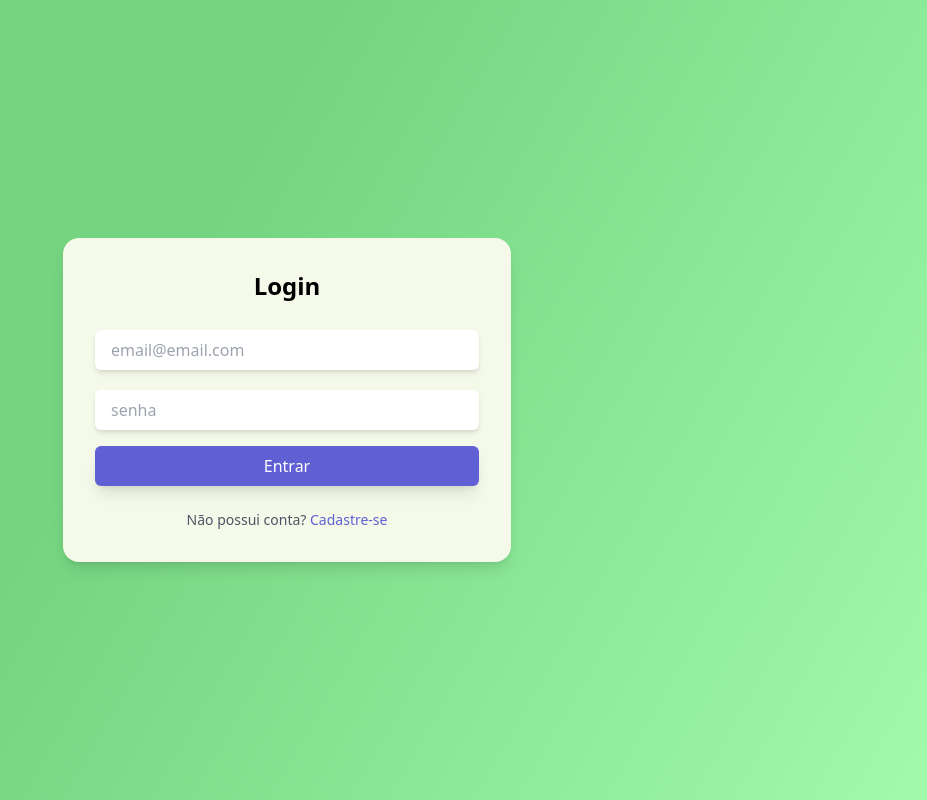
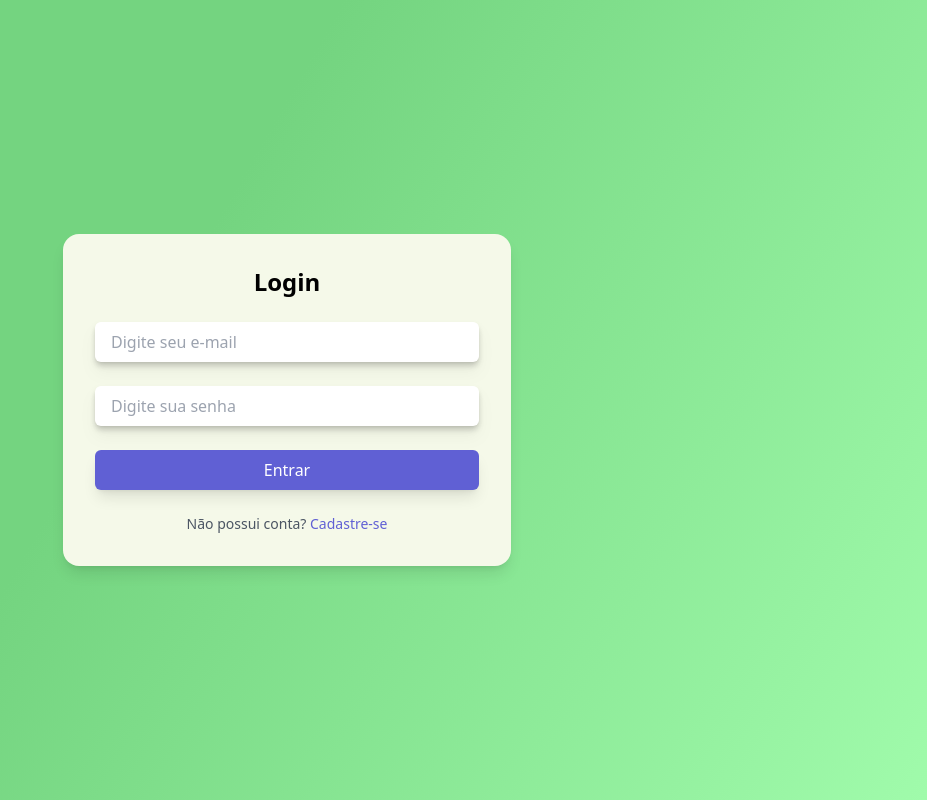
Before and after one commit to brendapc/hacktona-2024, a React (Vite) app in the folder frontend/: page /login in a window 1280 px wide. Shown: the whole page, without its empty margins (353-1280 px from the left). Built offline with nearby package versions, Linux system fonts and the light colour scheme.

Commit message:
chore: Update input component styling and add placeholder color

```diff
--- a/frontend/src/components/input/input.jsx
+++ b/frontend/src/components/input/input.jsx
@@ -1,7 +1,8 @@
 export const InputApp = ({placeHolder,onChangeText}) => {
     return (
 
-    <input placeholder={placeHolder} onChange={(e)=>onChangeText(e.target.value)} className="w-5/6 drop-shadow-lg rounded-md p-2 mx-2"/>
+    <input placeholder={placeHolder} onChange={(e)=>onChangeText(e.target.value)} className="w-full drop-shadow-lg rounded-md h-10 px-4 py-2 placeholder-gray-400 border-none shadow-md focus:outline-none focus:ring-2 focus:ring-[#74D480]"/>
 
     )
   }
+  export default InputApp;
--- a/frontend/src/pages/LoginPage.jsx
+++ b/frontend/src/pages/LoginPage.jsx
@@ -1,30 +1,18 @@
+import InputApp from "../components/input/input";
+
 export const LoginPage = () => {
   return (
     <div className="flex items-center justify-center min-h-screen bg-custom-gradient">
       <div className="w-full max-w-md p-8 space-y-6 bg-[#F5F9E9] rounded-2xl shadow-lg">
         <h2 className="text-2xl font-bold text-center text-black">Login</h2>
 
-        <form className="space-y-4">
+        <form className="space-y-6">
           <div>
-            <input
-              type="email"
-              id="email"
-              name="email"
-              required
-              className="w-full px-4 py-2 mt-1 text-gray-700 placeholder-gray-400 bg-white border-none rounded-md shadow-md focus:outline-none focus:ring-2 focus:ring-[#74D480]"
-              placeholder="email@email.com"
-            />
+            <InputApp placeHolder="Digite seu e-mail" />
           </div>
 
           <div>
-            <input
-              type="password"
-              id="password"
-              name="password"
-              required
-              className="w-full px-4 py-2 mt-1 text-gray-700 placeholder-gray-400 bg-white border-none rounded-md shadow-md focus:outline-none focus:ring-2 focus:ring-[#74D480]"
-              placeholder="senha"
-            />
+            <InputApp placeHolder="Digite sua senha" />
           </div>
 
           <div>
```
